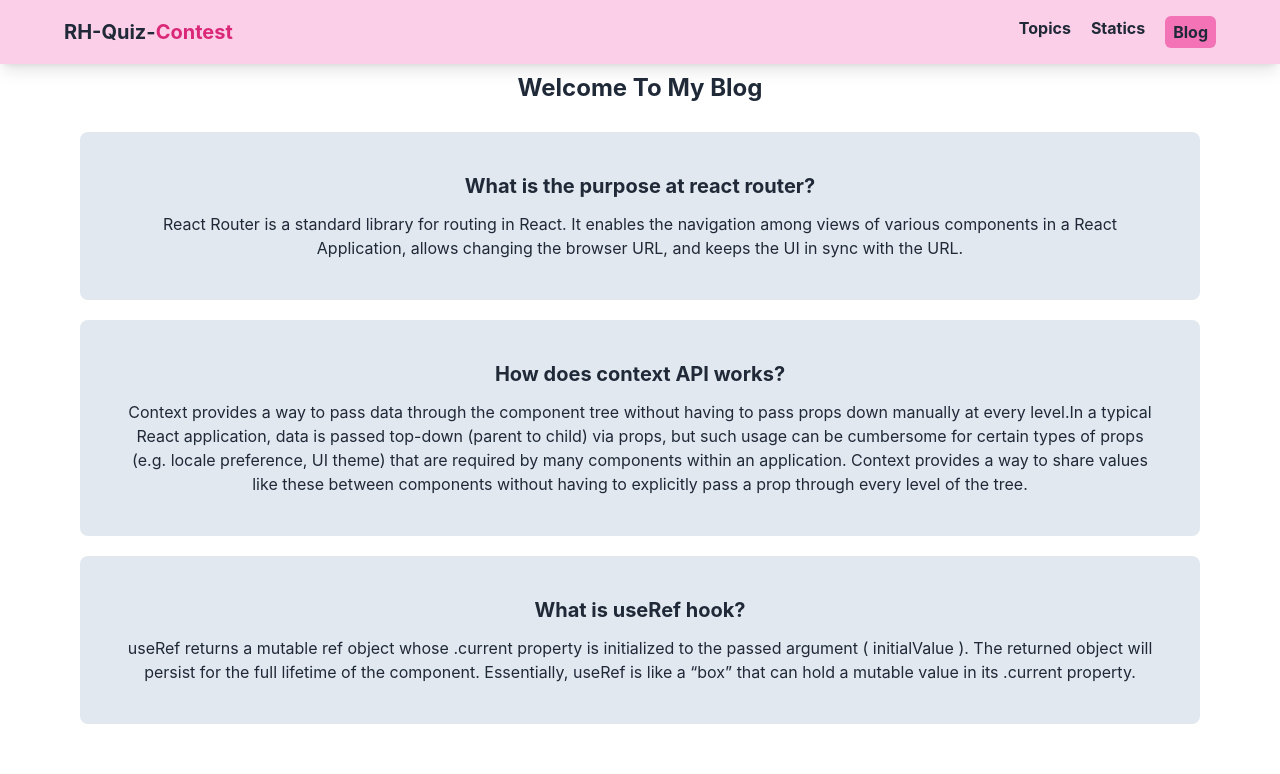
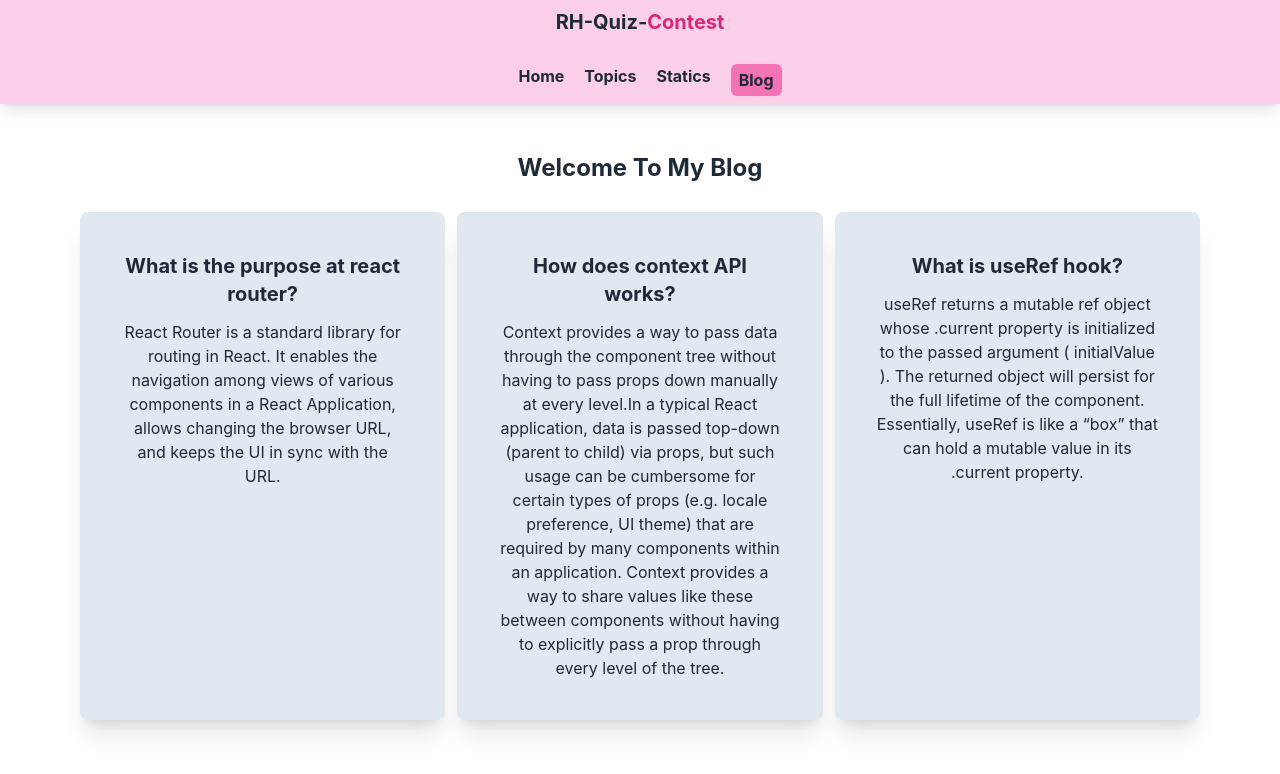
Before and after one commit to Rakibul-Hasan07/quiz-app, a React (Create React App) app: page /blog in a window 1280 px wide. Shown: the top 774 px of the page. Built offline with nearby package versions, Linux system fonts and the light colour scheme.

Commit message:
Responsive done

```diff
--- a/src/components/Blog/Blog.js
+++ b/src/components/Blog/Blog.js
@@ -2,19 +2,21 @@ import React from 'react';
 
 const Blog = () => {
     return (
-        <div className='mx-20'>
+        <div className='mx-20 my-10'>
             <h1 className='font-bold text-2xl py-2'>Welcome To My Blog</h1>
-            <div className='bg-slate-200 p-10 my-5 rounded-lg'>
+            <div className='lg:grid grid-cols-3 gap-3'>
+                <div className='bg-slate-200 p-10 my-5 rounded-lg shadow-xl'>
                     <h4 className='font-bold text-xl mb-3'>What is the purpose  at react router?</h4>
                     <p>React Router is a standard library for routing in React. It enables the navigation among views of various components in a React Application, allows changing the browser URL, and keeps the UI in sync with the URL.</p>
                 </div>
-            <div className='bg-slate-200 p-10 my-5 rounded-lg'>
+                <div className='bg-slate-200 p-10 my-5 rounded-lg shadow-xl'>
                     <h4 className='font-bold text-xl mb-3'>How does context API works?</h4>
                     <p>Context provides a way to pass data through the component tree without having to pass props down manually at every level.In a typical React application, data is passed top-down (parent to child) via props, but such usage can be cumbersome for certain types of props (e.g. locale preference, UI theme) that are required by many components within an application. Context provides a way to share values like these between components without having to explicitly pass a prop through every level of the tree.</p>
                 </div>
-            <div className='bg-slate-200 p-10 my-5 rounded-lg'>
+                <div className='bg-slate-200 p-10 my-5 rounded-lg shadow-xl'>
                     <h4 className='font-bold text-xl mb-3'>What is useRef hook?</h4>
                     <p>useRef returns a mutable ref object whose .current property is initialized to the passed argument ( initialValue ). The returned object will persist for the full lifetime of the component. Essentially, useRef is like a “box” that can hold a mutable value in its .current property.</p>
+                </div>
             </div>
         </div>
     );
--- a/src/components/Header/Header.js
+++ b/src/components/Header/Header.js
@@ -3,9 +3,9 @@ import React from 'react';
 const Header = () => {
     return (
         <div>
-            <h1 className='font-bold text-2xl py-6'>Welcome To Quiz Contest Site!</h1>
+
             <img className='w-full h-[450px]' src="header.jpg" alt="" />
-            <p className='font-bold text-xl px-20 my-10'>Lorem ipsum, dolor sit amet consectetur adipisicing elit. Nemo rem necessitatibus dolore maiores tempora modi molestiae itaque recusandae illum, dolorum sapiente totam similique nisi debitis provident. Ea porro magni vero temporibus quis, id cum fugit at voluptates accusantium ducimus necessitatibus. Minima deleniti voluptatem illum ipsa laborum voluptatibus aspernatur laboriosam facilis.</p>
+            <p className='font-bold text-xl px-20 py-4 my-10 shadow-md '>Welcome to the world largest quiz contest.This contest is open for all students around the country who are studying between Class One and Twelve.This contest will help students improve their development skill as well as keep them busy in a meaningful way</p>
         </div>
     );
 };
--- a/src/components/Navbar/Navbar.js
+++ b/src/components/Navbar/Navbar.js
@@ -4,12 +4,15 @@ import './Navbar.css'
 
 const Navbar = () => {
     return (
-        <div className="navbar bg-base-100 bg-pink-200 shadow-lg px-16">
+        <div className="sm:flex flex-col navbar bg-base-100 bg-pink-200 shadow-lg px-16">
             <div className="flex-1">
-                <p className="normal-case text-xl font-bold">RH-Quiz-<span className='text-pink-600'>Contest</span></p>
+                <p className="normal-case text-xl font-bold sm:mb-7">RH-Quiz-<span className='text-pink-600'>Contest</span></p>
             </div>
             <div className="flex-none">
                 <ul className="menu menu-horizontal p-0 font-bold">
+                    <NavLink to='/home'className={({ isActive }) => {
+                        return isActive ? "bg-pink-400 rounded-md px-2 py-1" : undefined;
+                    }}>Home</NavLink>
                     <NavLink to='/topics'className={({ isActive }) => {
                         return isActive ? "bg-pink-400 rounded-md px-2 py-1" : undefined;
                     }}>Topics</NavLink>
--- a/src/components/Quiz/Quiz.js
+++ b/src/components/Quiz/Quiz.js
@@ -5,14 +5,13 @@ import 'react-toastify/dist/ReactToastify.css';
 
 const Quiz = ({ quiz }) => {
     const [correct, setCorrect] = useState([])
-    console.log(correct);
+
 
     const { question, correctAnswer } = quiz;
 
     const singleQuiz = quiz.options;
 
     const handleClick = (oneQuiz) => {
-        console.log(oneQuiz);
         if (oneQuiz === correctAnswer) {
             toast("WOw Correct Answer!", {position:"top-center"})
         }
@@ -21,22 +20,21 @@ const Quiz = ({ quiz }) => {
         }
     }
     const showCorrectAns = (singleQuiz) => {
-        console.log(singleQuiz);
         const quiz = singleQuiz.find(oQuiz => oQuiz === correctAnswer);
         setCorrect(quiz)
     }
     return (
         <div className='bg-slate-200 rounded-lg my-10 p-10'>
-            <div className='flex justify-between px-5'>
+            <div className='flex justify-between md:px-5'>
                 <h1 className='font-bold text-xl'>Quiz: {question}</h1>
                 <EyeIcon onClick={()=>showCorrectAns(singleQuiz)} className="h-6 w-6 text-blue-500" />
             </div>
-            <div className='grid grid-cols-2'>
+            <div className='grid grid-cols-1 md:grid-cols-2'>
                 {
-                    singleQuiz.map(oneQuiz => <div>
-                        <div className={`border rounded-md border-black m-5 p-5 ${oneQuiz === correct? "bg-pink-200" : undefined}`}>
+                    singleQuiz.map((oneQuiz, idx) => <div key={idx}>
+                        <div className={`border rounded-md border-black my-2 py-2 md:m-5 md:py-4 ${oneQuiz === correct? "bg-pink-200" : undefined}`}>
                             <input type="radio" id="yes" name="choose" value="yes" onClick={() => handleClick(oneQuiz)} />
-                            <label for="yes" className='ml-3'>{oneQuiz}</label>
+                            <label htmlFor="yes" className='ml-3'>{oneQuiz}</label>
                         </div>
                     </div>)
                 }
--- a/src/components/QuizTopic/QuizTopic.js
+++ b/src/components/QuizTopic/QuizTopic.js
@@ -1,11 +1,9 @@
-import React from 'react';
 import { useLoaderData } from 'react-router-dom';
 import Quiz from '../Quiz/Quiz';
 
 const QuizTopic = () => {
     const quizData = useLoaderData();
     const quizes = quizData.data.questions;
-    // console.log(quizData.data.questions);
     return (
         <div>
             <h1 className='my-10 font-bold text-2xl'>Total Quiz: {quizes.length}</h1>
--- a/src/components/Routes/routes.js
+++ b/src/components/Routes/routes.js
@@ -18,6 +18,11 @@ export const router = createBrowserRouter([
                 }
             },
             {
+                path: '/home', element: <TopicCart></TopicCart>, loader: () => {
+                    return fetch('https://openapi.programming-hero.com/api/quiz')
+                }
+            },
+            {
                 path: '/topics', element: <TopicCart></TopicCart>, loader: () => {
                     return fetch('https://openapi.programming-hero.com/api/quiz')
                 }
--- a/src/components/Statics/Statics.js
+++ b/src/components/Statics/Statics.js
@@ -33,7 +33,6 @@ const Statics = () => {
                     <Tooltip />
                     <Legend />
                     <Line type="monotone" dataKey="total" stroke="#8884d8" activeDot={{ r: 8 }} />
-                    {/* <Line type="monotone" dataKey="uv" stroke="#82ca9d" /> */}
                 </LineChart>
             </div>
         </div>
--- a/src/components/TopicCart/TopicCart.js
+++ b/src/components/TopicCart/TopicCart.js
@@ -11,7 +11,7 @@ const TopicCart = () => {
             <div>
                 <Header></Header>
             </div>
-            <div className='grid grid-cols-3 gap-8 mx-auto px-40 my-10'>
+            <div className='grid md:grid-cols-2 items-center justify-center lg:grid-cols-3 gap-8 mx-auto px-40 my-10'>
                 {
                     myData.map(cart => <Cart key={cart.id} cart={cart}></Cart>)
                 }
--- a/src/components/Topics/Topics.js
+++ b/src/components/Topics/Topics.js
@@ -1,9 +1,9 @@
 import React from 'react';
+import TopicCart from '../TopicCart/TopicCart';
 
 const Topics = () => {
     return (
         <div>
-            <h1>this is topics</h1>
         </div>
     );
 };
```
Lines whose indentation alone changed are shown as unchanged.
